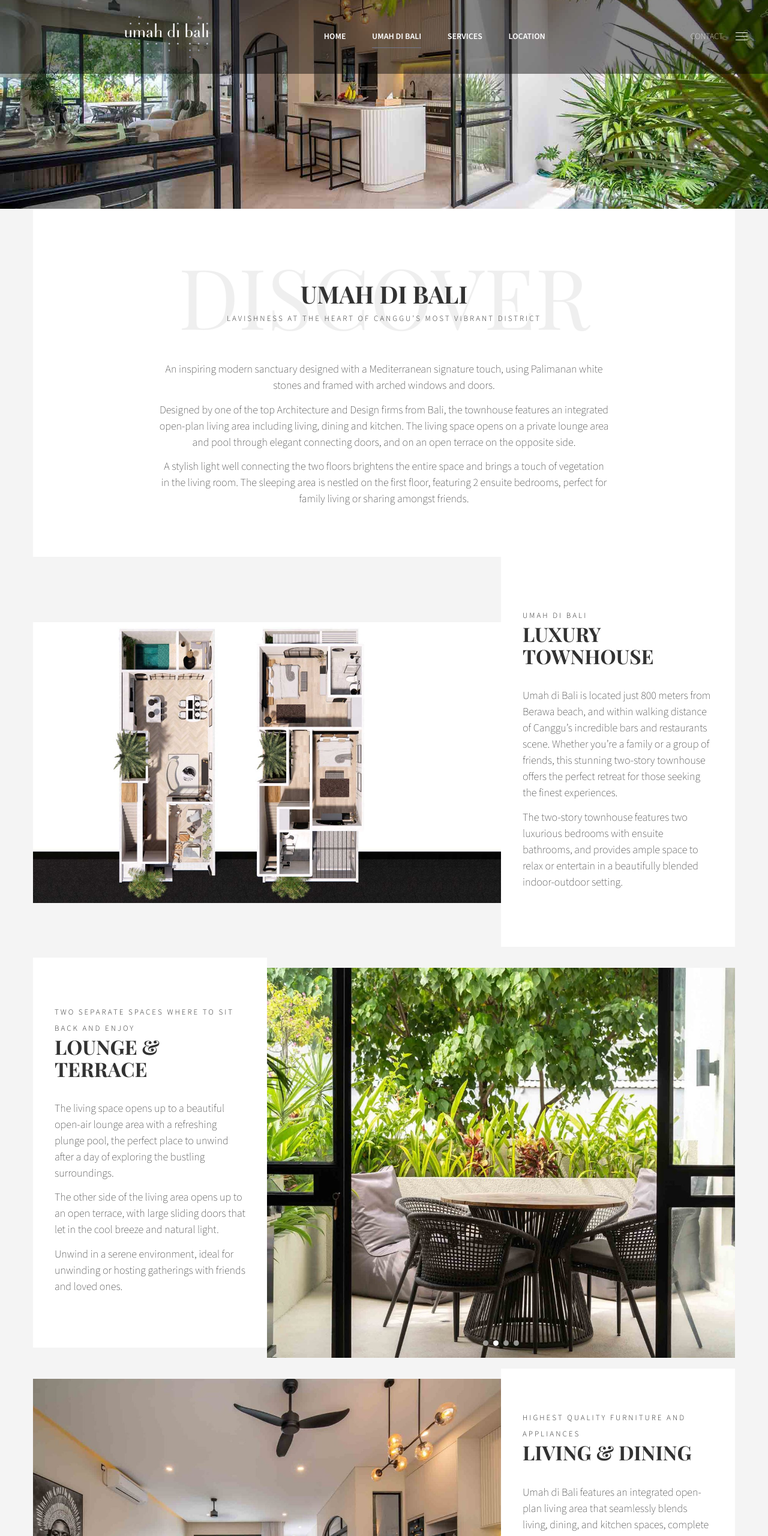
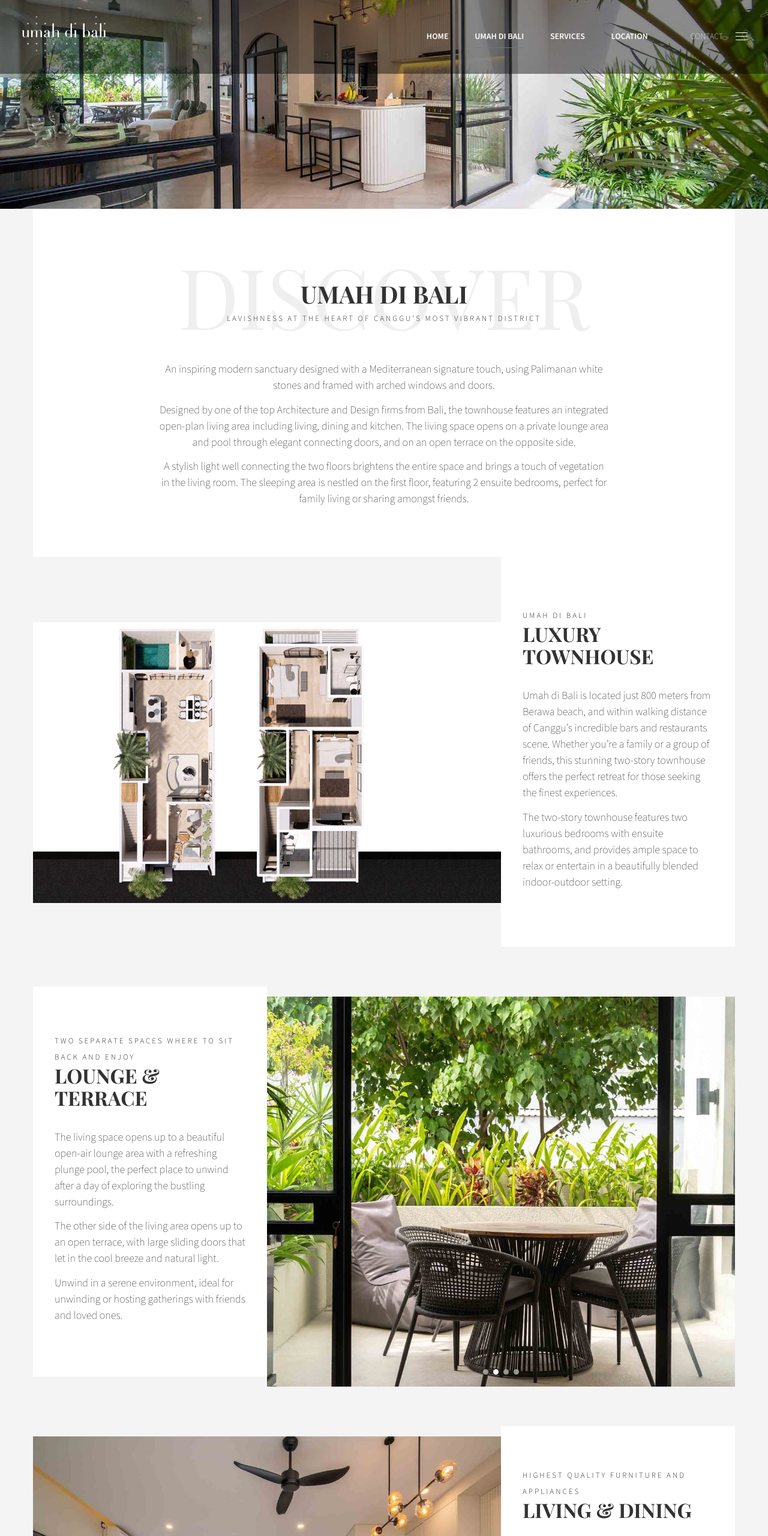
Before and after one commit to zedcap/umahdibali-full, a plain HTML site: page umah-di-bali/index.html in a window 1280 px wide. Shown: the top 2560 px of the page at 60% size. Drawn offline with Linux system fonts and the light colour scheme.

Commit message:
Pin header logo hard-left, drop massage-menu button, add rhythm between alternating rows
Logo was rendering ~224px right of the left edge because the header's
flexed .container-fluid inherited a bootstrap clearfix (before/after
pseudo-elements) that counted as two extra flex items, splitting
space-between into three gaps instead of one. Neutralised the
pseudo-elements so the logo sits flush left and the nav stays right.

Removed the Massage Menu button from the services page MASSAGE panel
at source (build.py) so a rebuild does not bring it back.

Added consistent vertical spacing between the alternating image/copy
rows on Location, Services and Umah di Bali, now that those rows share
one fixed height per page and were sitting edge to edge.

```diff
--- a/assets/css/site.css
+++ b/assets/css/site.css
@@ -46,6 +46,12 @@ a.back-to-top-link svg { width: 16px; height: 16px; fill: currentColor; }
 .header .mainbar .container-fluid {
   display: flex; align-items: center; justify-content: space-between; gap: 24px; flex: 1 1 auto; min-width: 0;
 }
+/* plethora-style.css's bootstrap clearfix (.container-fluid:before/:after,
+   content:" "; display:table) becomes two extra flex items once the
+   container above is flexed, so space-between splits into 3 gaps instead
+   of 1 and shoves the logo ~224px right of the left edge. Kill them. */
+.header .mainbar .container-fluid::before,
+.header .mainbar .container-fluid::after { content: none; display: none; }
 .header .main_nav_wrapper { position: static !important; transform: none !important; height: auto !important; }
 .header nav.primary_nav { display: inline-block !important; }
 .header .toggler_and_tools { position: static !important; transform: none !important; padding-left: 0; flex: 0 0 auto; }
@@ -239,3 +245,11 @@ body.nav_open { overflow: hidden; }
 .menu-toggler { text-decoration: none; }
 .hoverbox a { text-decoration: none; color: inherit; }
 .wpb_gallery_slides { height: 100%; }
+
+/* the alternating image/copy rows (bg_panel / content_panel on the
+   Location, Services and Umah di Bali pages) share one fixed box_h per
+   page (FIX 5) so they now sit edge-to-edge with no gap. Give consecutive
+   rows breathing room; leaves the equal box_h heights untouched. */
+.vc_row.vc_row-no-padding.vc_row-flex + .vc_row.vc_row-no-padding.vc_row-flex {
+  margin-top: 48px;
+}
```
Also changed, not shown: luxury-services/index.html (+1 -1 lines).
